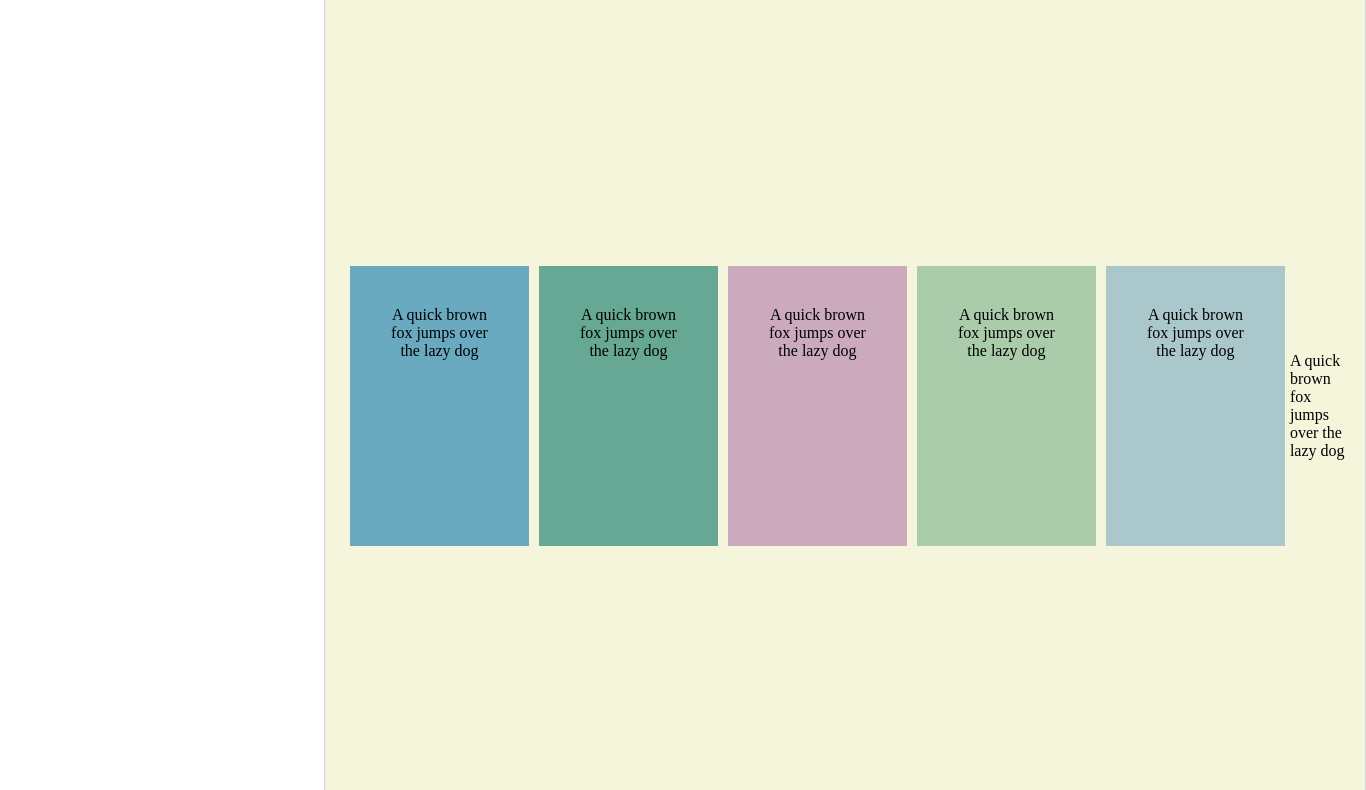
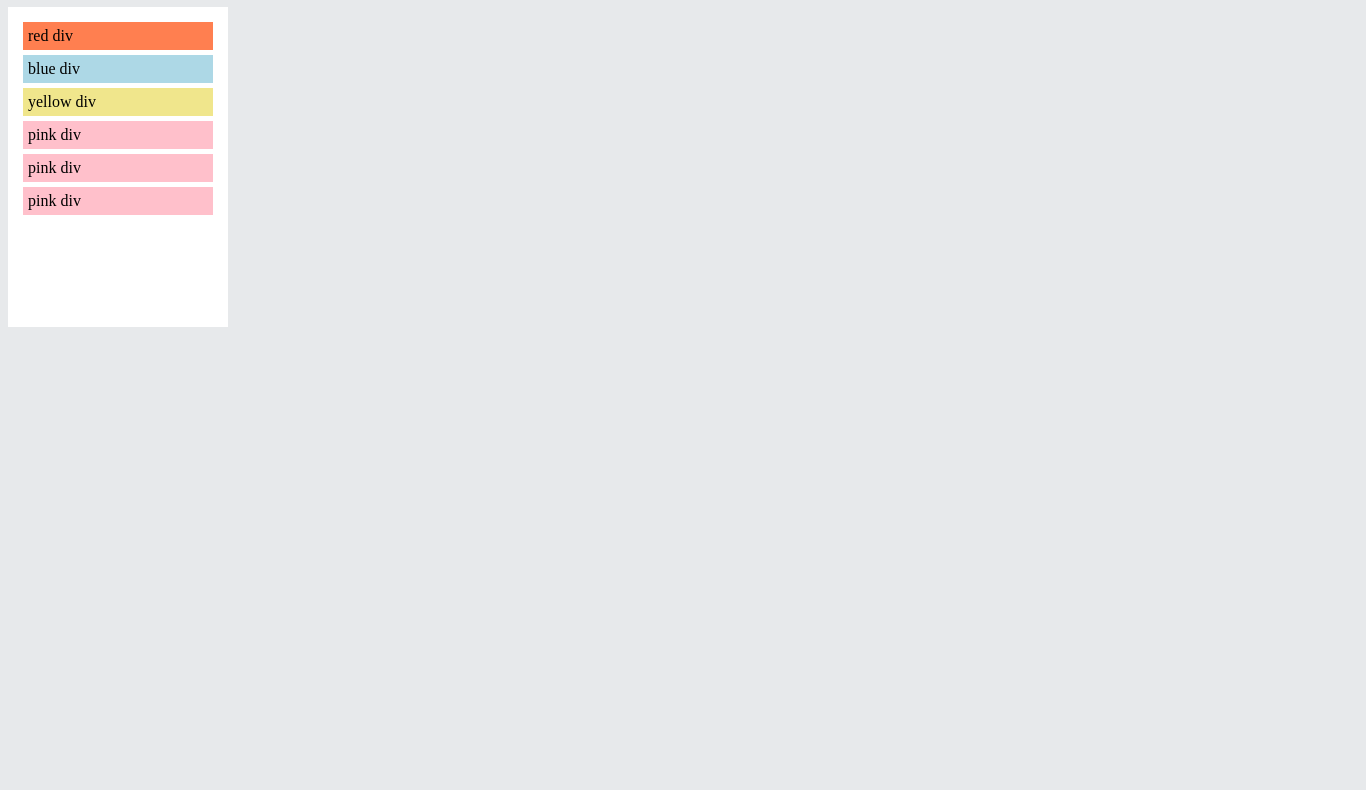
Before and after one commit to amjadniazi48/bootcamptailwind, a website: page src/simpleflex.html in a window 1280 px wide. Shown: the part 73-863 px from the top of the page, 1366 px wide, since content can reach past the window. After the commit the page ends 800 px from the top, so only its background shows below. Drawn offline with Linux system fonts and the light colour scheme.

Commit message:
Added flexsimple file

```diff
--- a/src/simpleflex.html
+++ b/src/simpleflex.html
@@ -1,92 +1,43 @@
 <!DOCTYPE html>
-<html lang="en">
+<html>
+<head>
 <style>
-    #container {
-        width: 1000px;
-        border: 1px solid rgb(208, 208, 231);
-        padding: 20px;
-        align-items: center;
-        margin-left: 25%;
-        background-color: beige;
-        height: 900px;
+body {
+  background-color:#E7E9EB;
+}
+#myDIV {
+  width:200px;
+  height:300px;
+  background-color:#FFFFFF;
+  padding:10px;
 
-         display: flex;
+}
+#mymain {
+  width:100%;
+  height: 100px;
+  /* display: flex;
+  flex-wrap: wrap; */
+}
+#mymain div{
+margin:5px;
+padding: 5px;
+}
+</style>
+</head>
+<body>
 
+<h1>The flex-grow property</h1>
 
+<div id="myDIV">
+<div id="mymain">
+  <div style="background-color:coral;">red div</div>
+  <div style="background-color:lightblue;">blue div</div>
+  <div style="background-color:khaki;">yellow div</div>
+  <div style="background-color:pink;">pink div</div>
+  <div style="background-color:pink;">pink div</div>
+  <div style="background-color:pink;">pink div</div>
+</div>
+</div>
 
-    }
-
-    #firstbox {
-        background-color: rgb(105, 170, 192);
-        color: black;
-        padding: 40px;
-        text-align: center;
-        width: 500px;
-        height: 200px;
-        margin: 5px;
-
-    }
-
-    #secondbox {
-
-        background-color: rgb(102, 168, 148);
-        color: black;
-        padding: 40px;
-        text-align: center;
-        width: 500px;
-        height: 200px;
-        margin: 5px;
-    }
-
-    #thirdbox {
-        background-color: rgb(204, 170, 190);
-        color: black;
-        padding: 40px;
-        text-align: center;
-        width: 500px;
-        height: 200px;
-        margin: 5px;
-    }
-
-    #fourthbox {
-        background-color: rgb(170, 204, 170);
-        color: black;
-        padding: 40px;
-        text-align: center;
-        width: 500px;
-        height: 200px;
-        margin: 5px;
-    }
-
-    #fifthbox {
-
-        background-color: rgb(170, 199, 204);
-        color: black;
-        padding: 40px;
-        text-align: center;
-        width: 500px;
-        height: 200px;
-        margin: 5px;
-    }
-</style>
-
-<head>
-    <meta charset="UTF-8">
-    <meta name="viewport" content="width=device-width, initial-scale=1.0">
-    <title>My Website</title>
-</head>
-
-<body>
-    <div id="container">
-        <!---thses divs are inside the containre thats why the become flexy-->
-        <div id="firstbox">A quick brown fox jumps over the lazy dog</div>
-        <div id="secondbox">A quick brown fox jumps over the lazy dog</div>
-        <div id="thirdbox">A quick brown fox jumps over the lazy dog</div>
-        <div id="fourthbox">A quick brown fox jumps over the lazy dog</div>
-        <div id="fifthbox">A quick brown fox jumps over the lazy dog</div>
-         <div id="sixthbox">A quick brown fox jumps over the lazy dog</div>
-
-    </div>
 </body>
-
 </html>
```
